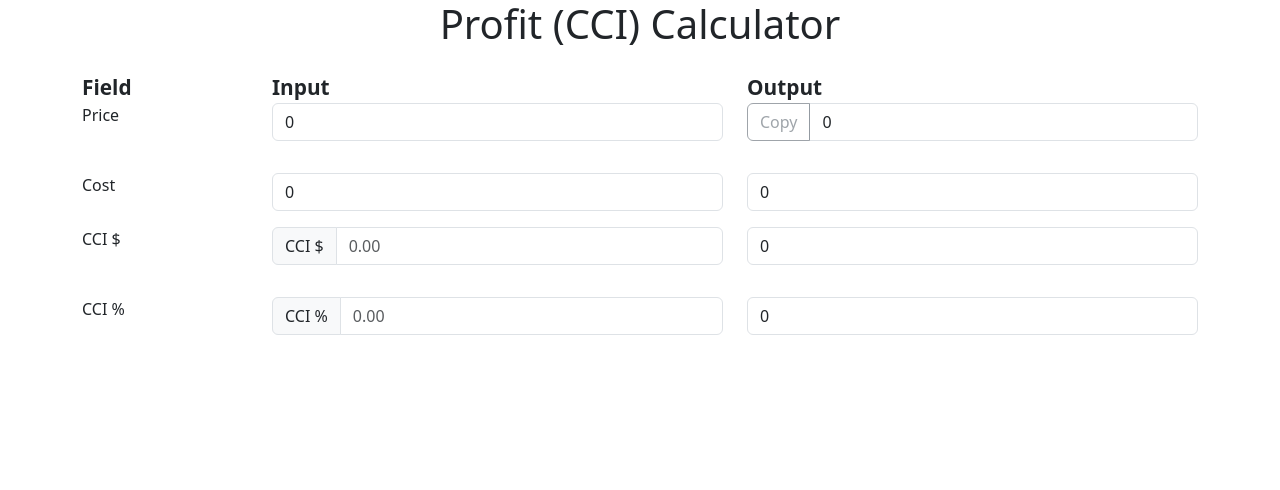
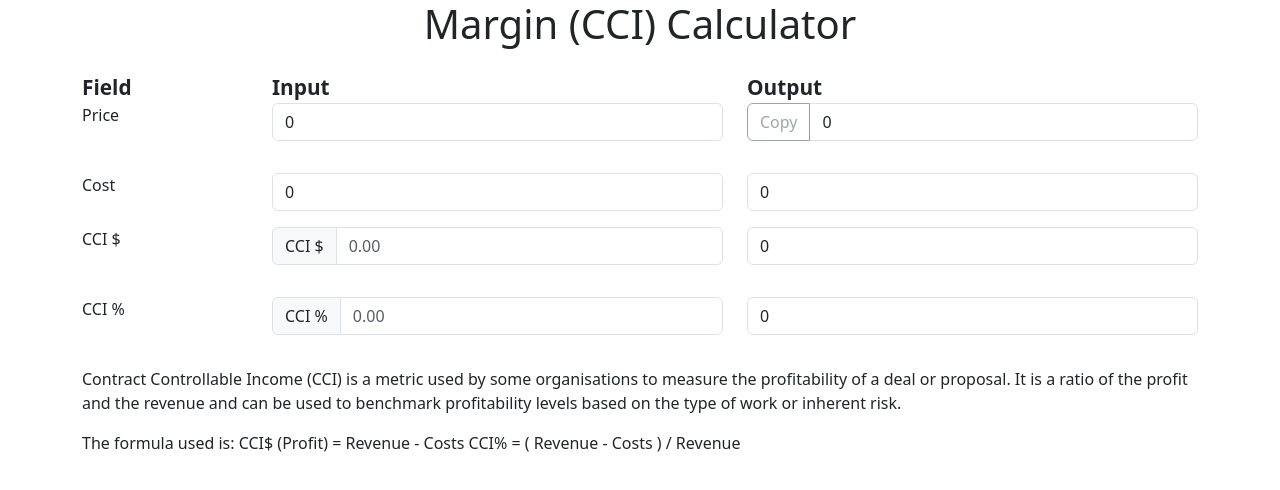
Before and after one commit to andrew-welch/ccicalculator, a plain HTML site: page index.html in a window 1280 px wide. Drawn offline with nearby package versions, Linux system fonts and the light colour scheme.

Commit message:
dont save

```diff
--- a/index.html
+++ b/index.html
@@ -14,7 +14,7 @@
 
 
 <!-- CCI -->
-    <h1 class="text-center"> Profit (CCI) Calculator</h1>
+    <h1 class="text-center"> Margin (CCI) Calculator</h1>
 
     <div class="container mt-4">
       <div class="row">
@@ -100,6 +100,20 @@
 
     </div>
 
+
+    <div class="container">
+    <p>Contract Controllable Income (CCI) is a metric used by some organisations to measure the profitability of a deal or proposal. It is a ratio of the profit and the revenue and can be used to benchmark profitability levels based on the type of work or inherent risk.<p/>
+
+
+
+    <p> The formula used is:
+
+    CCI$ (Profit) = Revenue - Costs
+
+    CCI% = ( Revenue - Costs ) / Revenue
+
+
+
     <script src="https://cdn.jsdelivr.net/npm/@popperjs/core@2.11.6/dist/umd/popper.min.js" integrity="sha384-oBqDVmMz9ATKxIep9tiCxS/Z9fNfEXiDAYTujMAeBAsjFuCZSmKbSSUnQlmh/jp3" crossorigin="anonymous"></script>
     <script src="https://cdn.jsdelivr.net/npm/bootstrap@5.3.0-alpha1/dist/js/bootstrap.min.js" integrity="sha384-mQ93GR66B00ZXjt0YO5KlohRA5SY2XofN4zfuZxLkoj1gXtW8ANNCe9d5Y3eG5eD" crossorigin="anonymous"></script>
     <script src='https://cdnjs.cloudflare.com/ajax/libs/jquery/3.5.1/jquery.min.js'></script>
```
